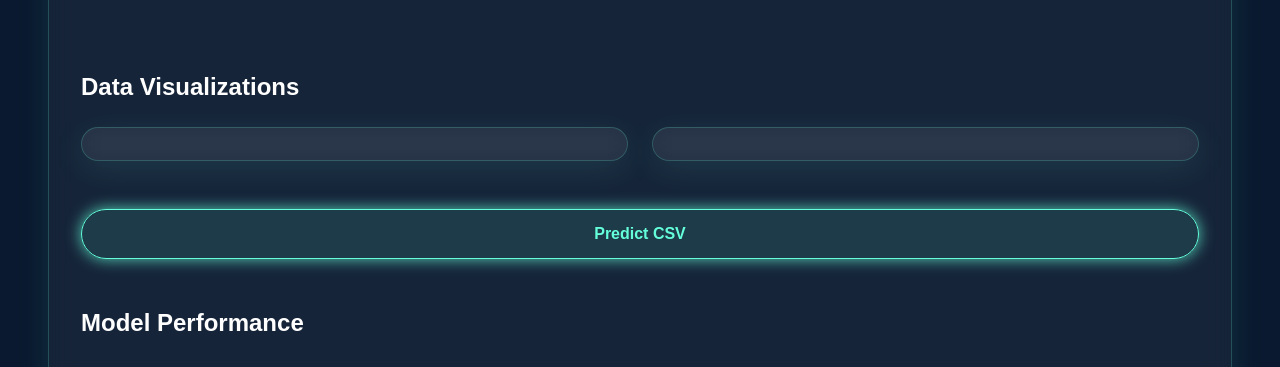
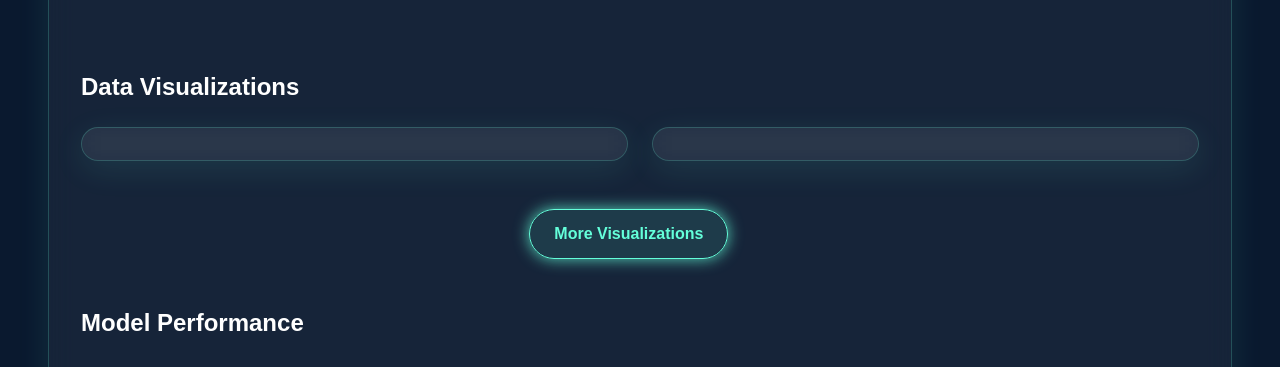
Before and after one commit to shevaniga/women-crime-prediction, a Flask app: template DACC project/templates/index.html in a window 1280 px wide. Shown: the part 210-577 px from the top of the page. Run offline with Flask 3, Linux system fonts and the light colour scheme; the template is opened without the code that fills it, so the values that code supplies are empty; parts of the project's set-up code (start-up, migrations or seed data) failed here and were passed over; some libraries are stand-ins or nearby versions.

Commit message:
Update index.html

```diff
--- a/DACC project/templates/index.html
+++ b/DACC project/templates/index.html
@@ -135,9 +135,9 @@
         </div>
       </div>
     </section>
- <div>
-    <button type="submit" class="glow-btn w-full">Predict CSV</button>
-  </div>
+ <div class="text-center mt-6">
+      <a href="{{ url_for('more') }}" class="glow-btn inline-block">More Visualizations</a>
+    </div>
     <!-- Model Performance -->
     <section>
       <h2 class="text-2xl font-bold mb-6">Model Performance</h2>
```
